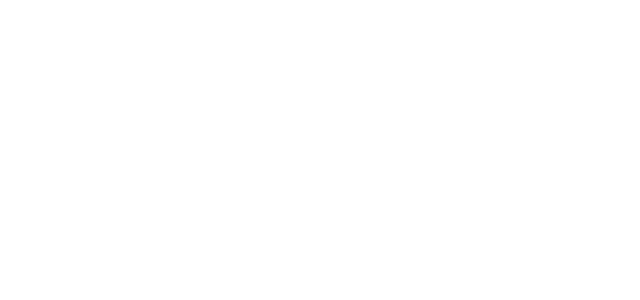
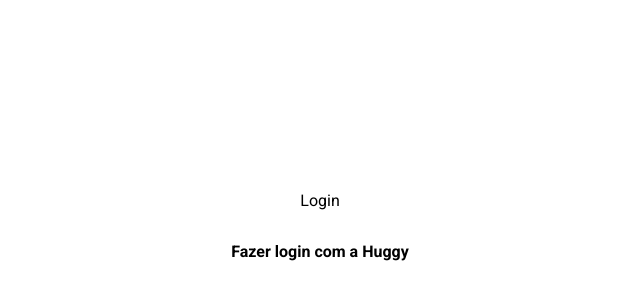
Before and after one commit to Joaofelipe14/Desafio-Full-Stack-Developer, a Vue app in the folder frontend/: page /login in a window 1280 px wide. Before the commit this address had no page. Shown: the part 170-470 px from the top of the page, without its empty margins (320-960 px from the left). Built offline with nearby package versions, Linux system fonts and the light colour scheme.

Commit message:
feat: :art: Criando componente button
Criando componente button

Criando componente button

```diff
--- /dev/null
+++ b/frontend/src/components/ButtonComponent.vue
@@ -0,0 +1,46 @@
+<template>
+  <button class='btn-primary' @click="emit('click')" >
+    {{ label }}
+  </button>
+</template>
+
+<script setup lang="ts">
+const props = defineProps<{ label: string }>()
+const emit = defineEmits<{
+  (e: 'click'): void
+}>()
+</script>
+
+
+<style>
+
+button {
+  display: flex;
+  align-items: center;
+  justify-content: center;
+  gap: 8px;
+  padding: 8px 16px;
+  border-radius: 8px;
+  font-size: 16px;
+  font-weight: bold;
+  border: none;
+  cursor: pointer;
+  transition: background-color 0.2s, opacity 0.2s;
+}
+
+.btn-primary {
+  background-color: var(--persian-blue-600);
+  color: var(--white);
+}
+
+.btn-primary:hover {
+  background-color: var(--persian-blue-300);
+}
+
+
+.btn-primary:focus {
+  background-color: var(--persian-blue-700);
+}
+
+
+</style>
--- a/frontend/src/pages/Login.vue
+++ b/frontend/src/pages/Login.vue
@@ -2,11 +2,9 @@
   <section class="container">
     <div class="card">
 
-      <h2> Login </h2>
+      <h1> Login </h1>
 
-      <button class="btn-principal ">
-        Fazer login com a Huggy
-      </button>
+      <ButtonComponent label="Fazer login com a Huggy" @click="handleButtonClick" />
 
     </div>
   </section>
@@ -14,13 +12,21 @@
 </template>
 
 <script lang="ts">
+import ButtonComponent from '../components/ButtonComponent.vue';
+
 export default {
-  name: 'Login',
+  components: {
+    ButtonComponent,
+  },
+  methods: {
+    handleButtonClick() {
+      alert("Botão clicado!");
+    },
+  },
 };
 </script>
 
 <style scoped>
-
 .container {
   display: flex;
   flex-direction: column;
--- a/frontend/src/router/index.ts
+++ b/frontend/src/router/index.ts
@@ -5,6 +5,11 @@
 const routes: Array<RouteRecordRaw> = [
   {
     path: '/',
+    name: 'Login',
+    component: Login,
+  },
+  {
+    path: '/login',
     name: 'Login',
     component: Login,
   },
```
